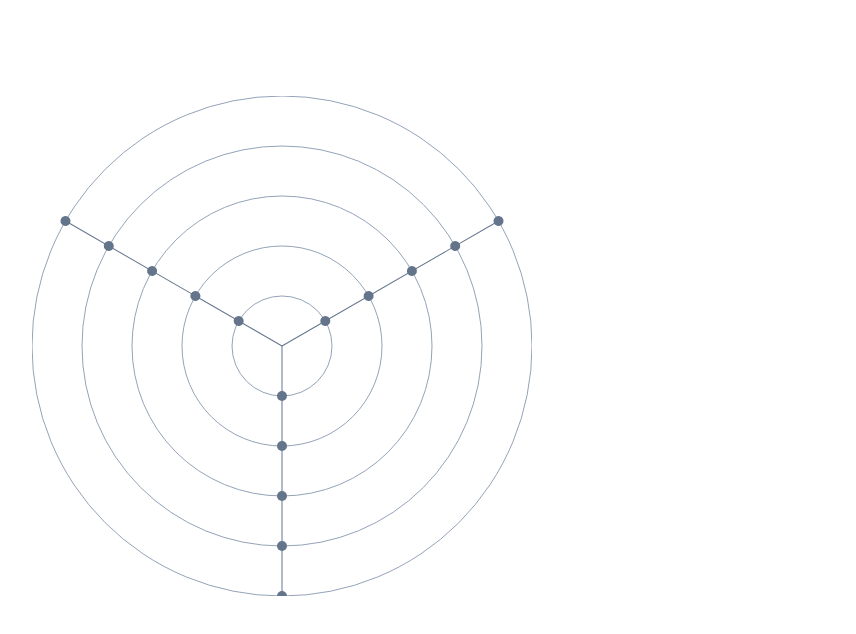
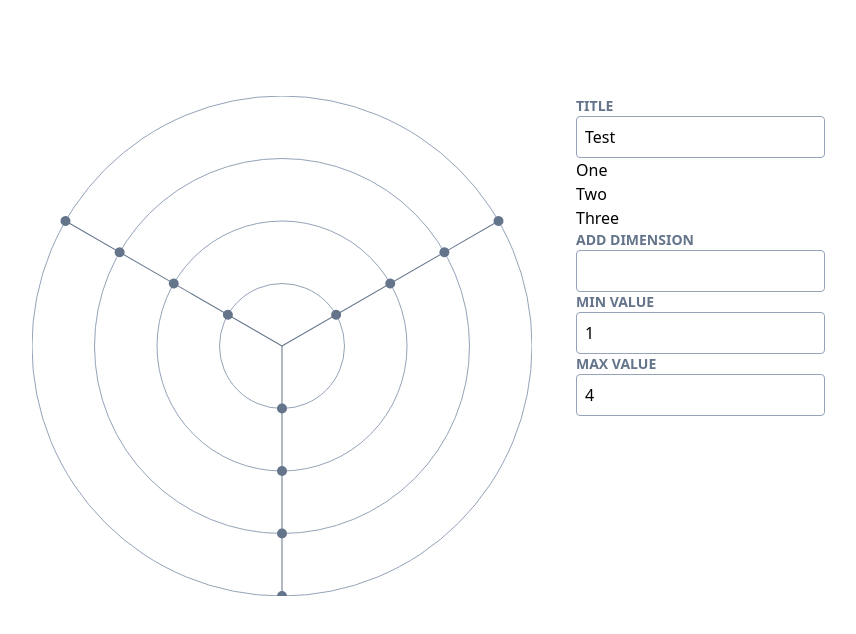
Before and after one commit to frontendphil/oh-my-radar, a React app: page / in a window 1280 px wide. Shown: the top 634 px of the page, without its empty margins (64-920 px from the left). Built offline with nearby package versions, Linux system fonts and the light colour scheme.

Commit message:
chore: some experimenting and test skeleton for the app

```diff
--- a/package.json
+++ b/package.json
@@ -23,6 +23,7 @@
     "@testing-library/react": "12.1.4",
     "@types/invariant": "2.2.35",
     "@types/jest": "27.4.1",
+    "@types/uuid": "^8.3.4",
     "@typescript-eslint/eslint-plugin": "5.16.0",
     "@typescript-eslint/parser": "5.16.0",
     "autoprefixer": "10.4.4",
@@ -59,6 +60,7 @@
     ]
   },
   "dependencies": {
-    "invariant": "^2.2.4"
+    "invariant": "^2.2.4",
+    "uuid": "^8.3.2"
   }
 }
--- /dev/null
+++ b/src/App.tsx
@@ -0,0 +1,102 @@
+import { Fragment, HTMLAttributes, useState } from "react"
+import { v4 } from "uuid"
+import { RadarChart } from "./RadarChart"
+import { Range } from "./types"
+
+export const App = () => {
+  const [title, setTitle] = useState("Test")
+  const [dimensions, setDimensions] = useState<string[]>([
+    "One",
+    "Two",
+    "Three",
+  ])
+  const [[min, max], setRange] = useState<Range>([1, 4])
+
+  const [newDimension, setNewDimension] = useState("")
+
+  return (
+    <div className="grid grid-cols-2">
+      <RadarChart title={title} dimensions={dimensions} range={[min, max]} />
+
+      <div>
+        <Input label="Title" value={title} onChange={setTitle} />
+
+        {dimensions.map((dimension) => (
+          <div key={dimension}>{dimension}</div>
+        ))}
+
+        <Input
+          label="Add dimension"
+          value={newDimension}
+          onChange={setNewDimension}
+          onKeyDown={(event) => {
+            if (event.key !== "Enter") {
+              return
+            }
+
+            if (!(event.target instanceof HTMLInputElement)) {
+              return
+            }
+
+            if (event.target.value.trim() === "") {
+              return
+            }
+
+            setDimensions([...dimensions, event.target.value])
+            setNewDimension("")
+          }}
+        />
+
+        <Input
+          type="number"
+          label="Min value"
+          value={min.toString()}
+          onChange={(value) => setRange([parseInt(value, 10), max])}
+        />
+
+        <Input
+          type="number"
+          label="Max value"
+          value={max.toString()}
+          onChange={(value) => setRange([min, parseInt(value, 10)])}
+        />
+      </div>
+    </div>
+  )
+}
+
+type InputProps = Omit<HTMLAttributes<HTMLInputElement>, "onChange"> & {
+  type?: string
+  label: string
+  value?: string
+  onChange?: (newValue: string) => void
+}
+
+const Input = ({ label, value, onChange, ...rest }: InputProps) => {
+  const [id] = useState(v4)
+
+  return (
+    <>
+      <label
+        htmlFor={id}
+        className="uppercase text-sm font-bold block text-slate-500"
+      >
+        {label}
+      </label>
+      <input
+        type="text"
+        {...rest}
+        className="border border-slate-400 rounded px-2 py-2"
+        id={id}
+        value={value}
+        onChange={(event) => {
+          if (!onChange) {
+            return
+          }
+
+          onChange(event.target.value)
+        }}
+      />
+    </>
+  )
+}
--- a/src/index.tsx
+++ b/src/index.tsx
@@ -1,14 +1,6 @@
 import { render } from "react-dom"
+import { App } from "./App"
 
 import "./main.css"
 
-import { RadarChart } from "./RadarChart"
-
-render(
-  <RadarChart
-    title="Test"
-    dimensions={["One", "Two", "Three"]}
-    range={[0, 4]}
-  />,
-  document.getElementById("app")
-)
+render(<App />, document.getElementById("app"))
```
Also changed, not shown: 2 other files (tests, documents, lock files or other folders).
